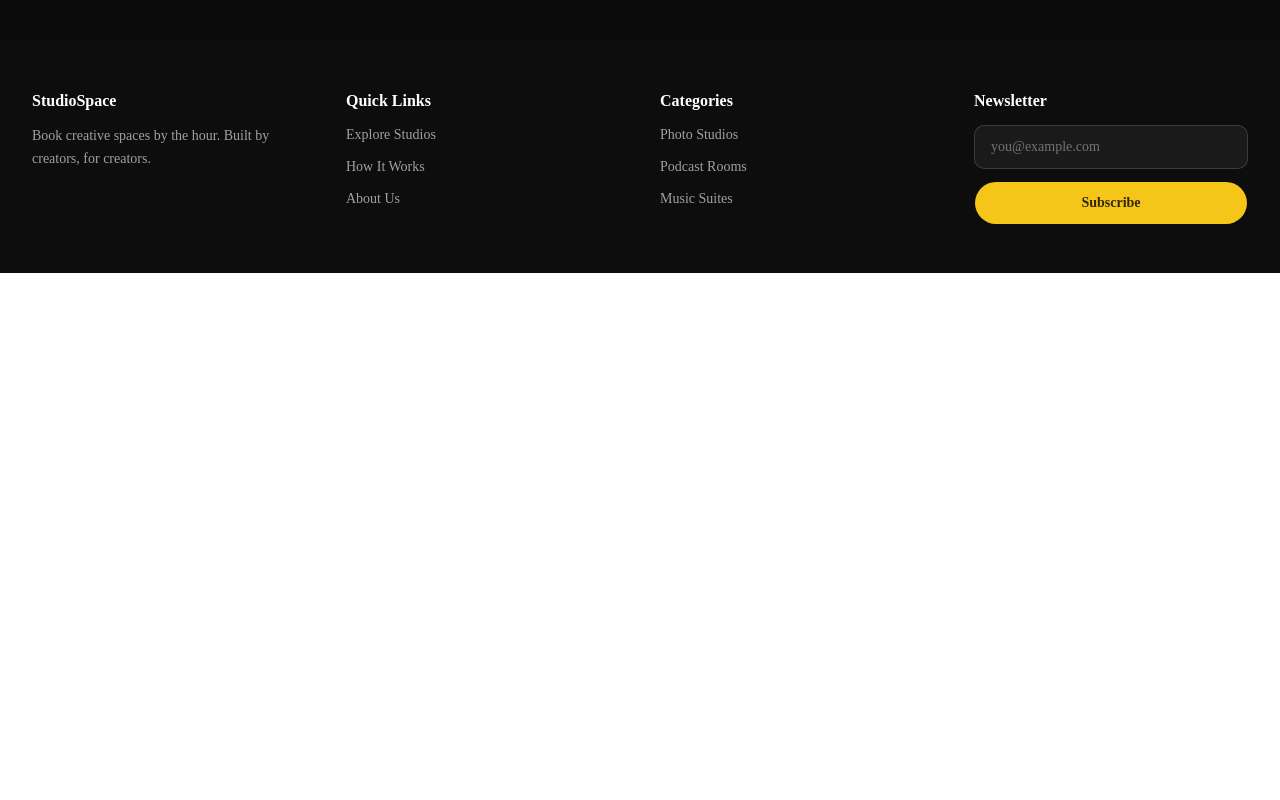
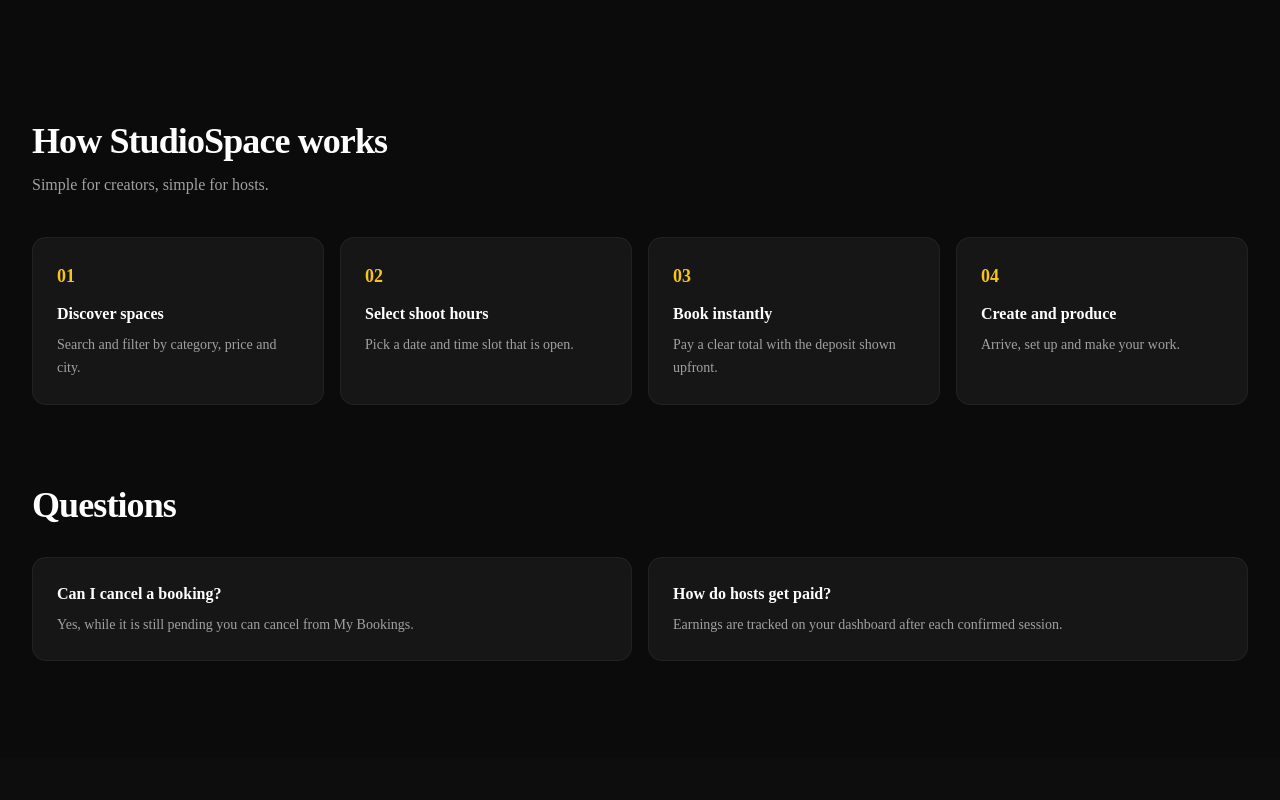
Before and after one commit to shahinAlam715/my-studio-platform-client, a Next.js app: page / in a window 1280 px wide. Shown: the part 1200-2000 px from the top of the page. Before the commit the page ends 1473 px from the top, so only its background shows below. Built offline with nearby package versions, Linux system fonts and the light colour scheme.

Commit message:
howto works  setup

```diff
--- /dev/null
+++ b/src/app/how-it-works/page.tsx
@@ -0,0 +1,16 @@
+import type { Metadata } from "next";
+import HowItWorks from "@/components/HowItWorks";
+import Questions from "@/components/Questions";
+
+export const metadata: Metadata = {
+  title: "How It Works — StudioSpace",
+};
+
+export default function HowItWorksPage() {
+  return (
+    <>
+      <HowItWorks />
+      <Questions />
+    </>
+  );
+}
--- a/src/app/page.tsx
+++ b/src/app/page.tsx
@@ -1,11 +1,16 @@
 import Hero from "@/components/Hero";
 import CategorySection from "@/components/CategorySection";
+import HowItWorks from "@/components/HowItWorks";
+import Questions from "@/components/Questions";
+
 
 export default function Home() {
   return (
     <>
       <Hero />
       <CategorySection />
+      <HowItWorks />
+      <Questions />
     </>
   );
 }
--- /dev/null
+++ b/src/components/HowItWorks.tsx
@@ -0,0 +1,54 @@
+const STEPS = [
+  {
+    number: "01",
+    title: "Discover spaces",
+    body: "Search and filter by category, price and city.",
+  },
+  {
+    number: "02",
+    title: "Select shoot hours",
+    body: "Pick a date and time slot that is open.",
+  },
+  {
+    number: "03",
+    title: "Book instantly",
+    body: "Pay a clear total with the deposit shown upfront.",
+  },
+  {
+    number: "04",
+    title: "Create and produce",
+    body: "Arrive, set up and make your work.",
+  },
+];
+
+export default function HowItWorks() {
+  return (
+    <section className="bg-[#0b0b0b]">
+      <div className="mx-auto max-w-7xl px-6 py-16 lg:px-8 lg:py-20">
+        <h2 className="text-3xl font-bold tracking-tight text-white sm:text-4xl">
+          How StudioSpace works
+        </h2>
+        <p className="mt-3 text-sm text-neutral-400 sm:text-base">
+          Simple for creators, simple for hosts.
+        </p>
+
+        <div className="mt-10 grid gap-4 sm:grid-cols-2 lg:grid-cols-4">
+          {STEPS.map((step) => (
+            <div
+              key={step.number}
+              className="rounded-xl border border-white/5 bg-[#161616] p-6"
+            >
+              <p className="text-lg font-bold text-gold">{step.number}</p>
+              <h3 className="mt-3 text-base font-bold text-white">
+                {step.title}
+              </h3>
+              <p className="mt-2 text-sm leading-relaxed text-neutral-400">
+                {step.body}
+              </p>
+            </div>
+          ))}
+        </div>
+      </div>
+    </section>
+  );
+}
--- /dev/null
+++ b/src/components/Questions.tsx
@@ -0,0 +1,37 @@
+const FAQS = [
+  {
+    question: "Can I cancel a booking?",
+    answer: "Yes, while it is still pending you can cancel from My Bookings.",
+  },
+  {
+    question: "How do hosts get paid?",
+    answer:
+      "Earnings are tracked on your dashboard after each confirmed session.",
+  },
+];
+
+export default function Questions() {
+  return (
+    <section className="bg-[#0b0b0b]">
+      <div className="mx-auto max-w-7xl px-6 pb-20 lg:px-8 lg:pb-24">
+        <h2 className="text-3xl font-bold tracking-tight text-white sm:text-4xl">
+          Questions
+        </h2>
+
+        <div className="mt-8 grid gap-4 md:grid-cols-2">
+          {FAQS.map((faq) => (
+            <div
+              key={faq.question}
+              className="rounded-xl border border-white/5 bg-[#161616] p-6"
+            >
+              <h3 className="text-base font-bold text-white">{faq.question}</h3>
+              <p className="mt-2 text-sm leading-relaxed text-neutral-400">
+                {faq.answer}
+              </p>
+            </div>
+          ))}
+        </div>
+      </div>
+    </section>
+  );
+}
```
